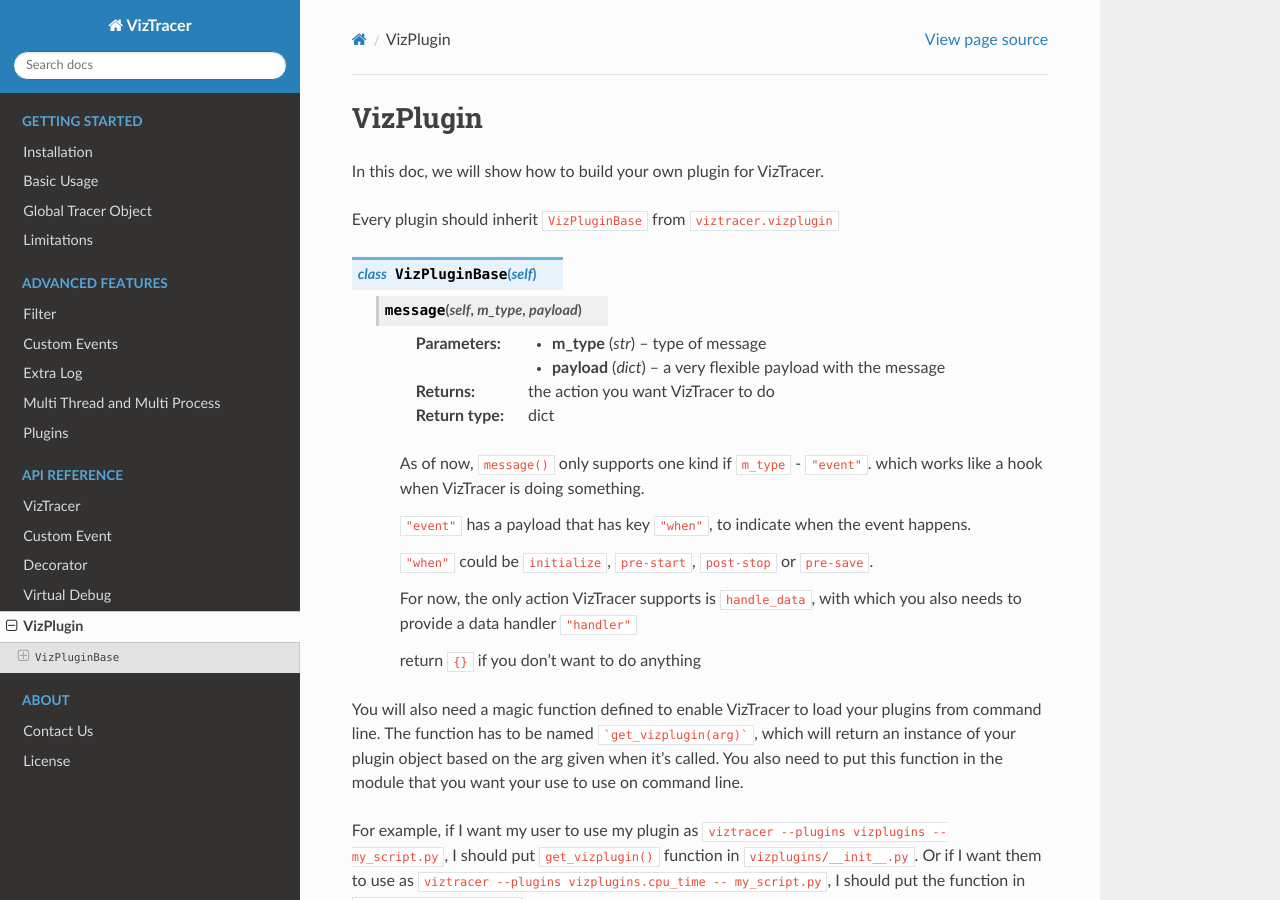
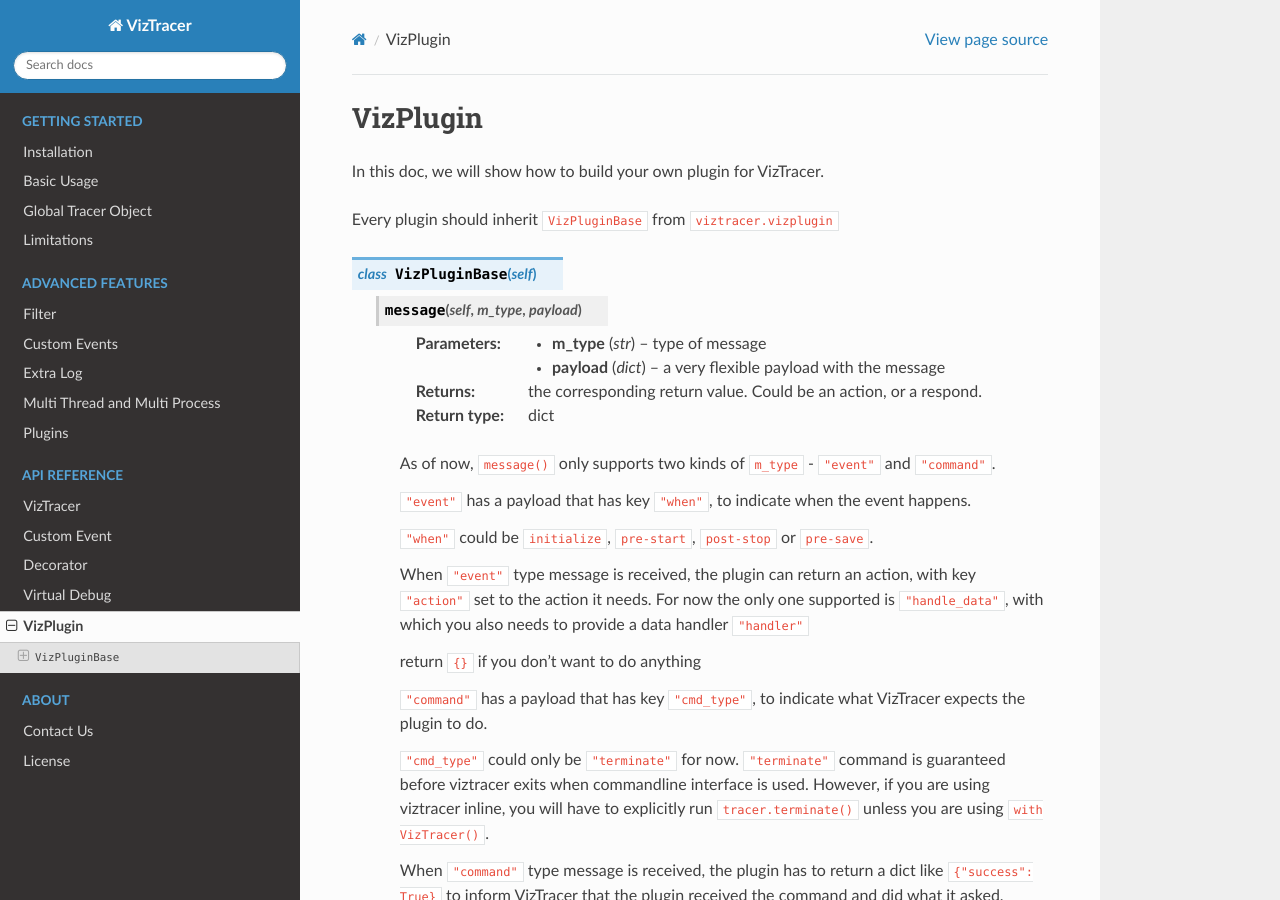
Before and after one commit to gaogaotiantian/viztracer, a Sphinx documentation site: the page built from docs/source/viz_plugin.rst, in a window 1280 px wide and 900 px high. Built offline with Sphinx 7.4.7 and the Read the Docs theme 2.0.0, drawn with Linux system fonts in a browser that asks for light colours.

Commit message:
Add docs for plugins

```diff
--- a/docs/source/viz_plugin.rst
+++ b/docs/source/viz_plugin.rst
@@ -11,20 +11,29 @@
 
         :param str m_type: type of message
         :param dict payload: a very flexible payload with the message
-        :return: the action you want VizTracer to do
+        :return: the corresponding return value. Could be an action, or a respond.
         :rtype: dict
 
-        As of now, ``message()`` only supports one kind if ``m_type`` - ``"event"``. which
-        works like a hook when VizTracer is doing something.
+        As of now, ``message()`` only supports two kinds of ``m_type`` - ``"event"`` and ``"command"``.
 
         ``"event"`` has a payload that has key ``"when"``, to indicate when the event happens.
 
         ``"when"`` could be ``initialize``, ``pre-start``, ``post-stop`` or ``pre-save``.
 
-        For now, the only action VizTracer supports is ``handle_data``, with which you also
+        When ``"event"`` type message is received, the plugin can return an action, with key ``"action"`` set to the
+        action it needs. For now the only one supported is ``"handle_data"``, with which you also
         needs to provide a data handler ``"handler"``
 
         return ``{}`` if you don't want to do anything
+
+        ``"command"`` has a payload that has key ``"cmd_type"``, to indicate what VizTracer expects the plugin to do.
+
+        ``"cmd_type"`` could only be ``"terminate"`` for now. ``"terminate"`` command is guaranteed before viztracer exits
+        when commandline interface is used. However, if you are using viztracer inline, you will have to explicitly run
+        ``tracer.terminate()`` unless you are using ``with VizTracer()``.
+
+        When ``"command"`` type message is received, the plugin has to return a dict like ``{"success": True}`` to
+        inform VizTracer that the plugin received the command and did what it asked.
 
         .. code-block::python
 
@@ -33,7 +42,11 @@
                     if payload["when"] == "pre-start":
                         self.do_something()
                     elif payload["when"] == "pre-save":
-                        self.return({"action":"handle_data", "handler", self.handler})
+                        return({"action":"handle_data", "handler", self.handler})
+                elif m_type == "command":
+                    if payload["cmd_type"] == "terminate":
+                        # release all the resources here
+                        return({"success": True})
 
                 return {}
 
```
Also changed, not shown: docs/source/plugins.rst (+9 -0 lines).
